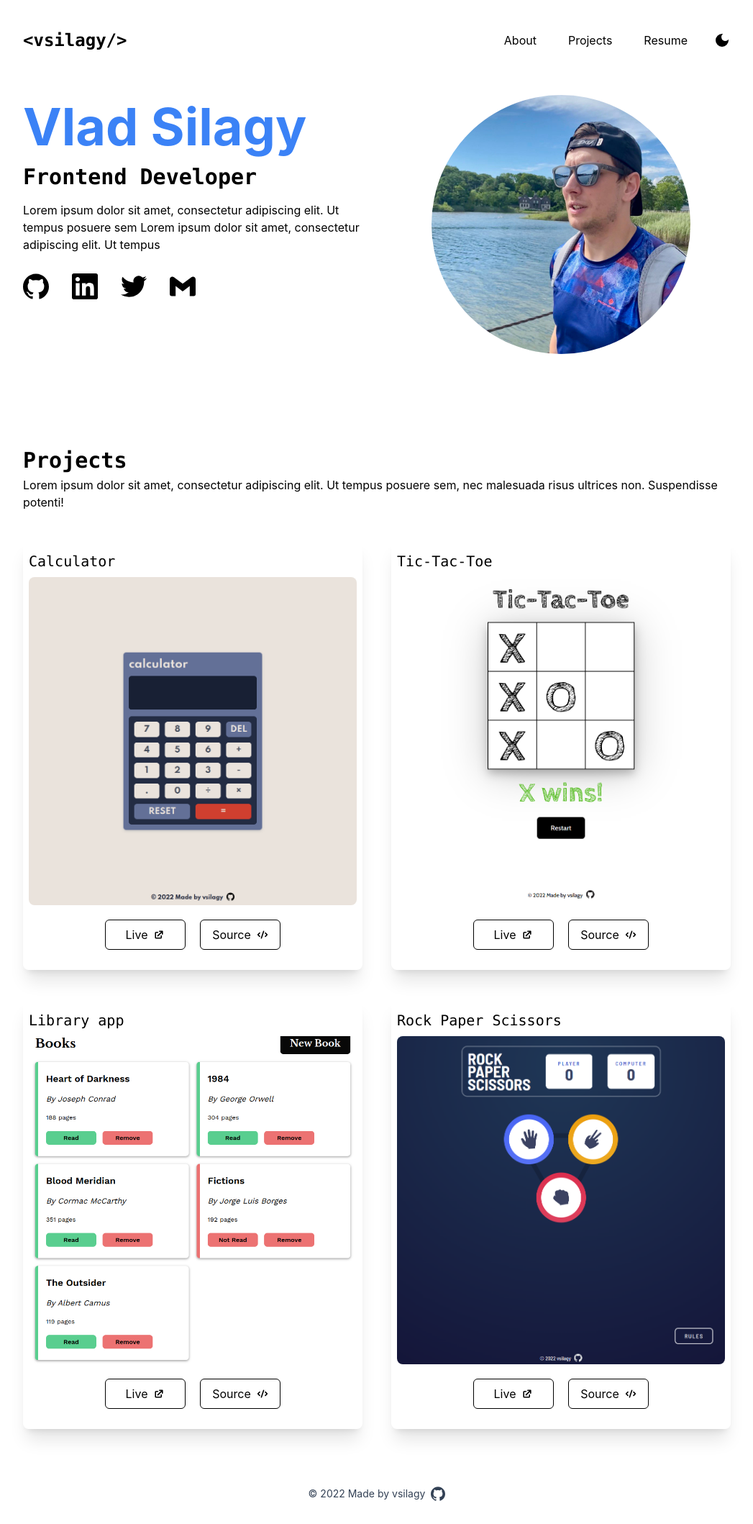
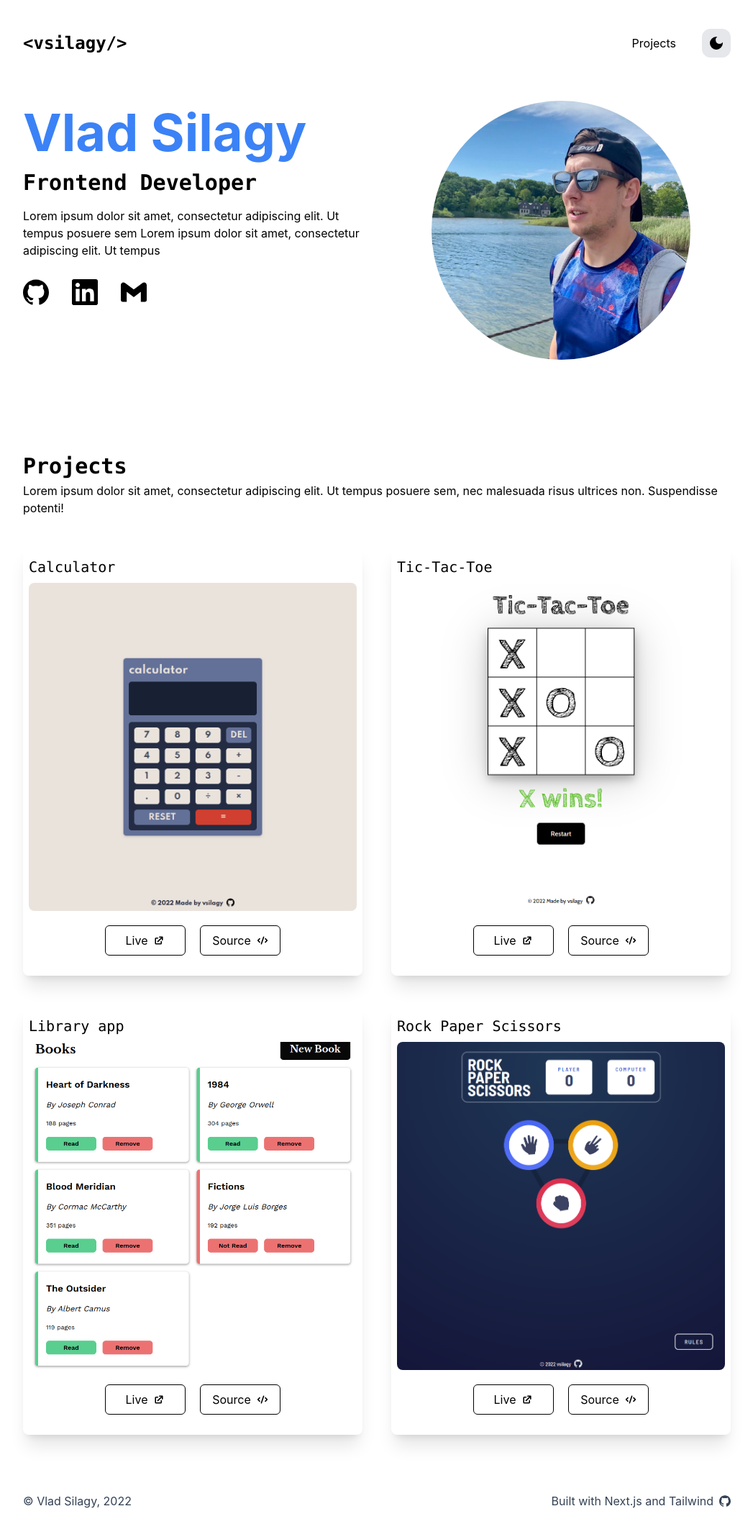
Before and after one commit to vsilagy/portfolio, a Next.js app: page / in a window 1280 px wide. Shown: the whole page at 72% size, without its empty margins (116-1163 px from the left). Built offline with nearby package versions, Linux system fonts and the light colour scheme.

Commit message:
add on footer the tech used for the built, update navbar buttons, chang layout of dark theme button

```diff
--- a/components/DarkModeToggle.js
+++ b/components/DarkModeToggle.js
@@ -17,17 +17,17 @@ export default function DarkModeToggle() {
 
     if (currentTheme === "dark") {
       return (
-        <MdLightMode
-          className="text-xl md:text-2xl md:ml-2 hover:text-amber-500"
-          onClick={() => setTheme("light")}
-        />
+        <button className="text-xl p-1 md:text-2xl md:ml-2 bg-gray-700 focus:outline-none rounded-lg hover:text-amber-500 md:p-2"
+          onClick={() => setTheme("light")}>
+          <MdLightMode/>
+        </button>
       );
     } else {
       return (
-        <MdDarkMode
-          className="text-xl md:text-2xl md:ml-2 hover:text-amber-500"
-          onClick={() => setTheme("dark")}
-        />
+        <button className="text-xl p-1 md:text-2xl md:ml-2 bg-gray-200 focus:outline-none  rounded-xl hover:text-amber-500 md:p-2"
+          onClick={() => setTheme("dark")}>
+          <MdDarkMode/>
+        </button>
       );
     }
   };
--- a/components/Footer.js
+++ b/components/Footer.js
@@ -5,13 +5,16 @@ import { SiGithub } from "react-icons/si";
 export default function Footer() {
   return (
     <footer>
-      <div className="text-xl flex gap-2 justify-center items-center p-5 text-slate-700 dark:text-slate-300">
-        <p className="text-sm">© 2022 Made by vsilagy</p>
-        <SocialLink
+      <div className="flex flex-col gap-2 justify-between items-center py-5 md:flex-row text-slate-700 dark:text-slate-300">
+        <p >© Vlad Silagy, 2022</p>
+        <div className="flex gap-2 items-center">
+          <p className="text-bases">Built with Next.js and Tailwind</p>
+          <SocialLink
           href={"https://github.com/vsilagy/portfolio-nextjs"}
           label={"Github"}
           icon={<SiGithub />}
         />
+        </div>
       </div>
     </footer>
   );
--- a/components/NavBar.js
+++ b/components/NavBar.js
@@ -16,14 +16,13 @@ export default function NavBar() {
   return (
     <nav className="flex justify-between items-center py-10">
       <Link href="/">
-        <a className="text-sm font-mono font-bold md:text-2xl hover:text-blue-500 dark:hover:text-orange-500">
+        <a className="text-sm font-mono font-bold md:text-2xl">
           &lt;vsilagy/&gt;
         </a>
       </Link>
       <ul className="flex items-center text-sm gap-1 md:text-base md:gap-3">
-        <NavLink href="/about">About</NavLink>
-        <NavLink href="/projects">Projects</NavLink>
-        <NavLink href="/resume">Resume</NavLink>
+        <NavLink href="/">Projects</NavLink>
+        {/* <NavLink href="/">Resume</NavLink> */}
         <DarkModeToggle />
       </ul>
     </nav>
--- a/pages/about.js
+++ /dev/null
@@ -1,10 +0,0 @@
-import Image from "next/image";
-import building from "../public/building.png";
-
-export default function About() {
-  return (
-    <div className="max-w-screen-lg mx-auto ">
-      <Image src={building} layout="responsive" />
-    </div>
-  );
-}
--- a/pages/index.js
+++ b/pages/index.js
@@ -3,7 +3,7 @@ import NavBar from "../components/NavBar";
 import Footer from "../components/Footer";
 import Card from "../components/Card";
 import SocialLink from "../components/SocialLink";
-import { SiLinkedin, SiGithub, SiTwitter, SiGmail } from "react-icons/si";
+import { SiLinkedin, SiGithub, SiGmail } from "react-icons/si";
 import Image from "next/image";
 import profile from "../public/profile-img.png";
 import project1 from "../public/project-1.png";
@@ -16,9 +16,9 @@ export default function Home() {
     <div>
       <Head>
         <meta name="viewport" content="width=device-width, initial-scale=1.0" />
-        <meta name="description" content="Frontend developer based in NYC" />
+        <meta name="description" content="Frontend developer based in Greenwich, CT" />
         <link rel="icon" href="/favicon.ico" />
-        <title>Vlad V Silagy - Frontend Developer</title>
+        <title>Vlad Silagy - Frontend Developer</title>
       </Head>
       <main className="max-w-screen-lg mx-auto px-3 md:px-5">
         <NavBar />
@@ -57,12 +57,6 @@ export default function Home() {
                   label={"LinkedIn"}
                   icon={<SiLinkedin />}
                 />
-                <SocialLink
-                  href={"https://twitter.com/VladSilagy"}
-                  label={"Twitter"}
-                  icon={<SiTwitter />}
-                />
-
                 <SocialLink
                   href={"mailto:vladsilagy@gmail.com"}
                   label={"Gmail"}
--- a/pages/projects.js
+++ /dev/null
@@ -1,10 +0,0 @@
-import Image from "next/image";
-import building from "../public/building.png";
-
-export default function Projects() {
-  return (
-    <div className="max-w-screen-lg mx-auto ">
-      <Image src={building} layout="responsive" />
-    </div>
-  );
-}
```
